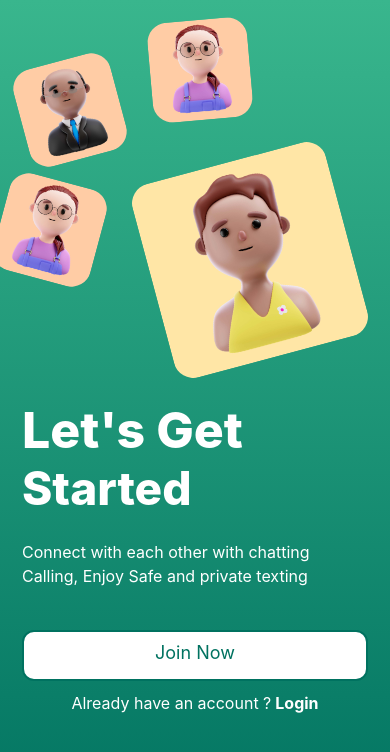
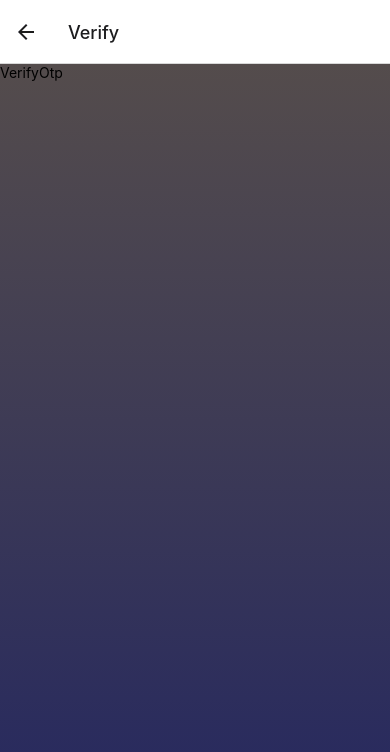
Before and after one commit to Bhavishm009/Android-App, a React Native app: screen /Verify in a window 390 px wide. Shown: the top 752 px of the page. Built offline with nearby package versions, Linux system fonts and the light colour scheme.

Commit message:
otp screen added but still working fixing it

```diff
--- a/App.js
+++ b/App.js
@@ -14,13 +14,13 @@ import {
   Counter,
   Timeline,
   FetchData,
+  VerifyOtp,
 } from "./screens/index";
 import { Provider } from "react-redux";
 import store from "./store/store";
 import { createNativeStackNavigator } from "@react-navigation/native-stack";
 import { Ionicons } from "@expo/vector-icons";
 import EditProfile from "./screens/Editprofile";
-
 
 const Tab = createBottomTabNavigator();
 const Stack = createNativeStackNavigator();
@@ -99,7 +99,6 @@ function HomeTabs() {
   );
 }
 export default function App() {
-
   return (
     <Provider store={store}>
       <NavigationContainer>
@@ -116,6 +115,13 @@ export default function App() {
           <Stack.Screen name="Edit-Profile" component={EditProfile} />
           <Stack.Screen name="Counter" component={Counter} />
           <Stack.Screen name="Fetch" component={FetchData} />
+          <Stack.Screen
+            name="Verify"
+            component={VerifyOtp}
+            options={{
+              headerShown: true,
+            }}
+          />
         </Stack.Navigator>
       </NavigationContainer>
     </Provider>
--- a/screens/Signup.js
+++ b/screens/Signup.js
@@ -32,9 +32,12 @@ const Signup = ({ navigation }) => {
         password,
         mobileNumber,
       };
-      console.log(userData);
       const result = await register(userData);
-      console.log(result);
+      console.log(result)
+      if (result?.data.success) {
+        console.log(result?.success)
+        navigation.navigate("Verify");
+      }
     } catch (error) {
       console.log(error);
     }
--- /dev/null
+++ b/screens/VerifyOtp.js
@@ -0,0 +1,25 @@
+import { LinearGradient } from "expo-linear-gradient";
+import React from "react";
+import { View, Text } from "react-native";
+import { COLORS } from "../constants";
+import { useRegisterMutation,useFetchDataQuery } from "../store/slices/apiSlice";
+import { useSelector } from "react-redux";
+
+export default function VerifyOtp() {
+    const storeData = useSelector(state => state.api.mutations);
+    let mutationsData = storeData
+    console.log({...mutationsData},'dataaaaaaaa');
+
+  return (
+    <LinearGradient
+      style={{
+        flex: 1,
+      }}
+      colors={[COLORS.secondary, COLORS.primary]}
+    >
+      <View>
+        <Text>VerifyOtp</Text>
+      </View>
+    </LinearGradient>
+  );
+}
--- a/screens/index.js
+++ b/screens/index.js
@@ -10,6 +10,7 @@ import Timeline from "./Timeline";
 import Editprofile from "./Editprofile";
 import Counter from "./Counter"
 import FetchData from "./FetchData";
+import VerifyOtp from "./VerifyOtp";
 export {
     Login,
     Welcome,
@@ -22,5 +23,6 @@ export {
     Timeline,
     Editprofile,
     Counter,
-    FetchData
+    FetchData,
+    VerifyOtp
 }
--- a/store/slices/apiSlice.js
+++ b/store/slices/apiSlice.js
@@ -1,19 +1,20 @@
-// apiSlice.js
 import { createApi, fetchBaseQuery } from "@reduxjs/toolkit/query/react";
-const baseQuery = fetchBaseQuery({
-  baseUrl: process.env.NODE_ENV ==="development"? "http://192.168.1.37:8000":process.env.REACT_APP_BACKEND_URL,
-  method: "GET",
-});
 
 export const api = createApi({
-  baseQuery,
+  reducerPath: "api",
+  baseQuery: fetchBaseQuery({
+    baseUrl:
+      process.env.NODE_ENV === "development"
+        ? "http://192.168.245.129:7000"
+        : process.env.REACT_APP_BACKEND_URL,
+  }),
   endpoints: (builder) => ({
     fetchData: builder.query({
       query: () => "/api/githubjson", // Endpoint URL
     }),
     register: builder.mutation({
       query: (userData) => ({
-        url: "/api/register",
+        url: "/api/auth/register",
         method: "POST",
         body: userData, // Assuming userData is an object containing registration data
       }),
```
Also changed, not shown: store/slices/authSlice.js (added).
